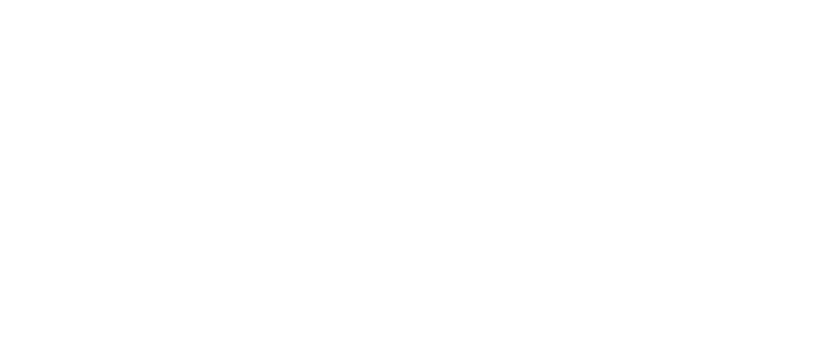
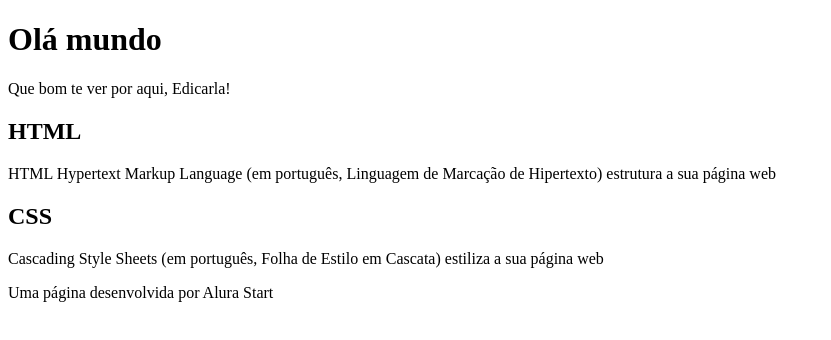
Before and after one commit to freespiri/Ol-mundo, a plain HTML site: page index.html in a window 1280 px wide. Shown: the whole page, without its empty margins (0-831 px from the left). Drawn offline with Linux system fonts and the light colour scheme.

Commit message:
Add files via upload

```diff
--- a/index.html
+++ b/index.html
@@ -6,6 +6,26 @@
     <title>Olá mundo</title>
 </head>
 <body>
+    <header>
+        <h1> Olá mundo</h1>
+        <p>Que bom te ver por aqui, Edicarla!</p>
+
+    </header>
+
+    <section>
+        <h2>HTML</h2>
+        <P>HTML
+            Hypertext Markup Language (em português, Linguagem de Marcação de Hipertexto) estrutura a sua página web
+
+            <h2>CSS</h2>
+            <P></P>Cascading Style Sheets (em português, Folha de Estilo em Cascata) estiliza a sua página web</P>
+    </section>
+
+    <footer>
+        <P>Uma página desenvolvida por Alura Start</P>
+
+    </footer>
+
 
 </body>
 </html>
```
